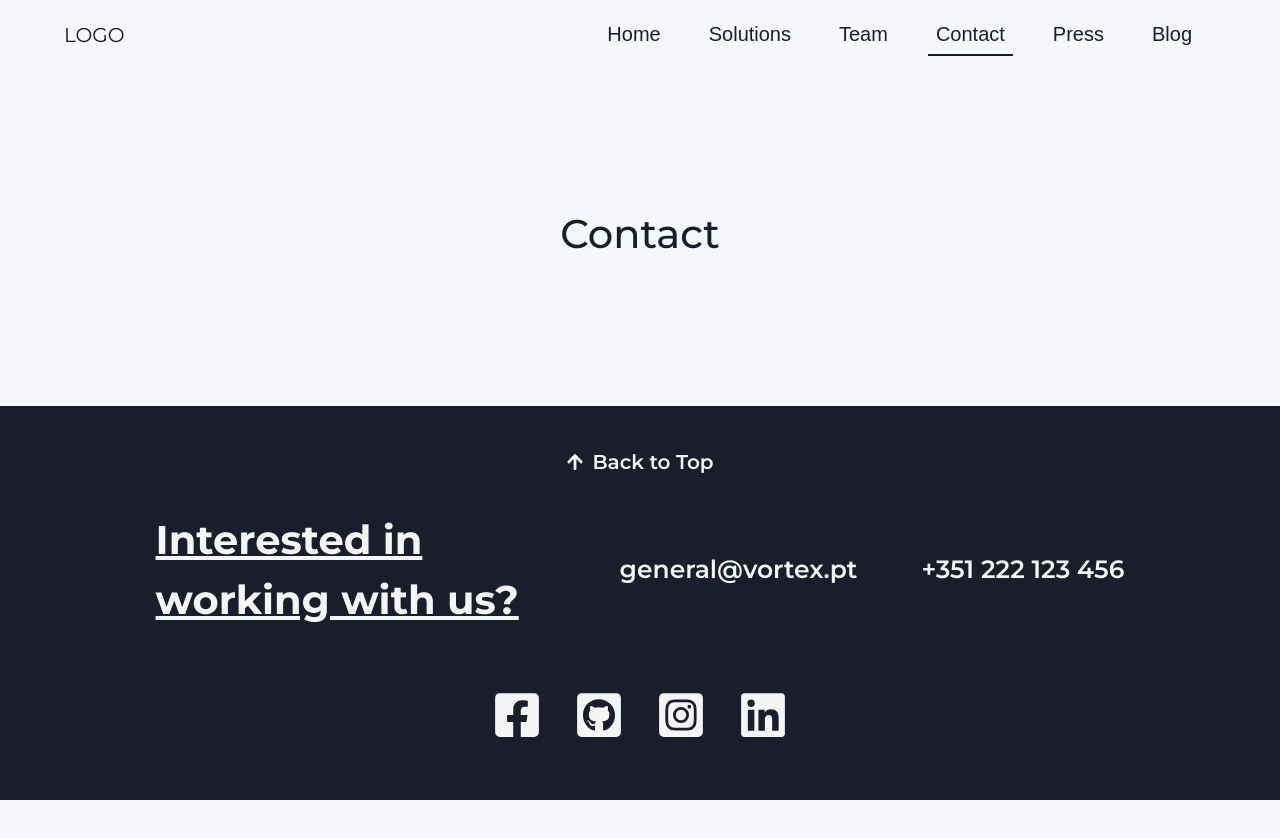
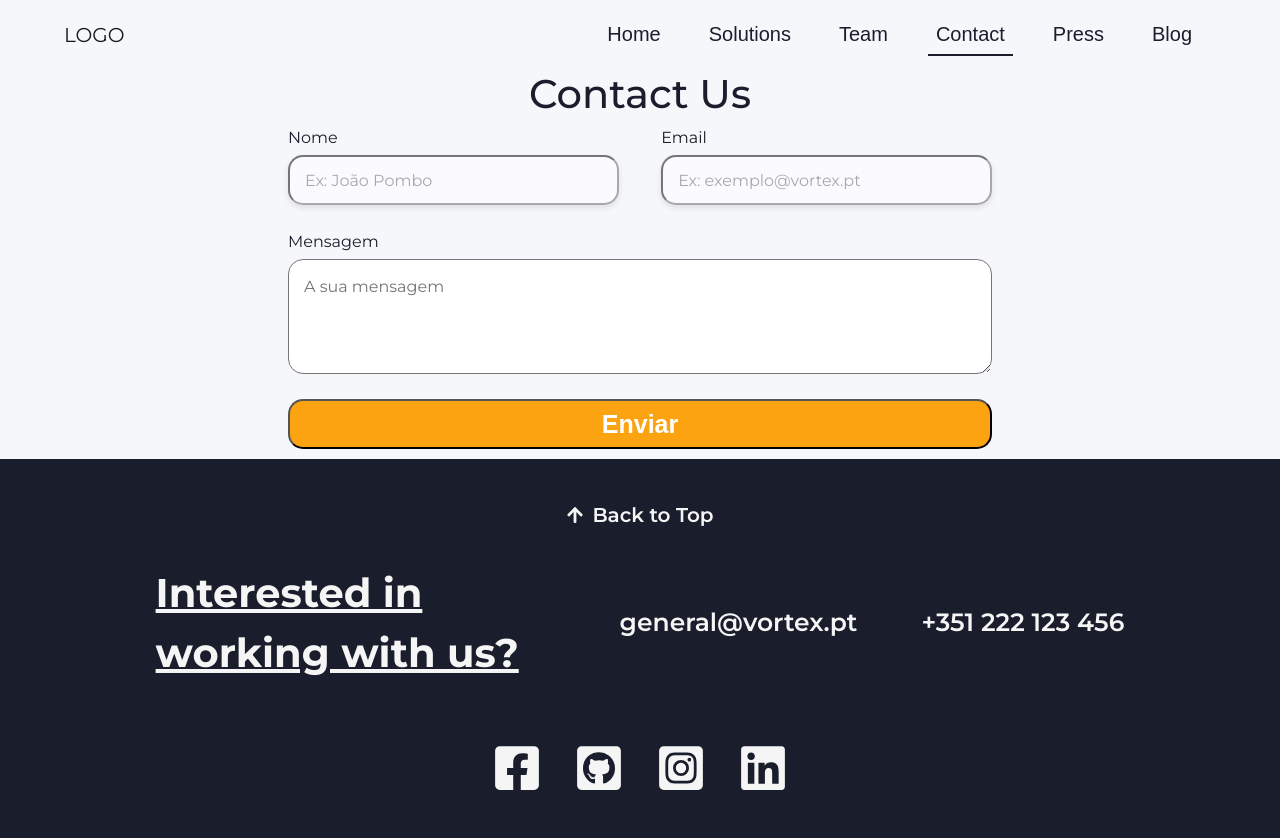
Before and after one commit to LGP21-LGP1/lgp21-lgp1.github.io, a Next.js app: page /contact in a window 1280 px wide. Shown: the top 838 px of the page. Before the commit the page ends 800 px from the top, so only its background shows below. Built offline with nearby package versions, Linux system fonts and the light colour scheme; no server answers; a web font is replaced by a local one.

Commit message:
started contact page

```diff
--- /dev/null
+++ b/components/contact/ContactForm.js
@@ -0,0 +1,40 @@
+import React, { useCallback, useState } from 'react';
+import FormInput from './FormInput'
+import FormTextArea from './FormTextArea'
+import style from './form.module.css'
+
+export const ContactForm = ({ submit }) => {
+    const [name, setName] = useState("");
+    const [email, setEmail] = useState("");
+    const [message, setMessage] = useState("");
+
+    const name_tip = "Ex: João Pombo"
+    const email_tip = "Ex: exemplo@vortex.pt"
+    const message_tip = "A sua mensagem"
+
+    const handleSend = useCallback(() => {
+        submit(name, email, message)
+    }, [name, email, message])
+    const updateName = useCallback((e) => {
+        setName(e.target.value)
+    }, [])
+    const updateEmail = useCallback((e) => {
+        setEmail(e.target.value)
+    }, [])
+    const updateMessage = useCallback((e) => {
+        setMessage(e.target.value)
+    }, [])
+    return (
+        <div className={style.formDiv}>
+            <div className={style.textInputRow}>
+                <FormInput label="Nome" placeholder={name_tip} onChange={updateName}></FormInput>
+                <FormInput label="Email" placeholder={email_tip} onChange={updateEmail}></FormInput>
+            </div>
+            <FormTextArea label="Mensagem" placeholder={message_tip} onChange={updateMessage}></FormTextArea>
+            <button className={style.sendButton} onClick={handleSend}>Enviar</button>
+        </div>
+        //onChange={handleChange}
+    );
+};
+
+export default ContactForm;
--- /dev/null
+++ b/components/contact/FormInput.js
@@ -0,0 +1,14 @@
+import React from 'react';
+import style from './form.module.css'
+
+export const FormInput = ({label, placeholder,onChange}) => {
+  return (
+    <div className={style.inputLabelDiv + " " + style.textInputLabelDiv}>
+        <label className={style.label} htmlFor={label}>{label}</label>
+        <input id={label} className={style.textInput} type="text" name="name" placeholder={placeholder}
+        onChange={onChange}/>
+    </div>
+  );
+};
+
+export default FormInput;
--- /dev/null
+++ b/components/contact/FormTextArea.js
@@ -0,0 +1,15 @@
+import React from 'react';
+import style from './form.module.css'
+
+export const FormTextArea = ({label, placeholder, onChange}) => {
+    return (
+        <div className={style.inputLabelDiv}>
+            <label className={style.label} htmlFor={label}>{label}</label>
+            <textarea id={label} className={style.textArea} placeholder={placeholder}name="" rows="4" cols="50"
+            onChange={onChange}>
+            </textarea>
+        </div>
+    );
+};
+
+export default FormTextArea;
--- /dev/null
+++ b/components/contact/form.module.css
@@ -0,0 +1,68 @@
+.textInput, .textArea, .sendButton {
+    border-radius: 15px;
+    margin-bottom: 10px;
+}
+
+.textInput {
+    background: #FFFFFF 0% 0% no-repeat padding-box;
+    box-shadow: 0px 3px 6px #00000029;
+    height: 50px;
+    opacity: 1;
+    font: italic normal var(--unnamed-font-weight-normal) 24px/35px var(--unnamed-font-family-poppins);
+    letter-spacing: var(--unnamed-character-spacing-0);
+    text-align: left;
+    color: #000000;
+    opacity: 0.6;
+}
+
+.label {
+    font: var(--unnamed-font-style-normal) normal 600 24px/29px var(--secondary-font);
+    letter-spacing: var(--unnamed-character-spacing-0);
+    /* color: var(--light); */ color:var(--dark);
+    text-align: left;
+    letter-spacing: 0px;
+    opacity: 1;
+    margin-bottom: 5px;
+}
+
+.textArea, .textInput {
+    padding-left: 15px;
+}
+
+.textArea{
+    padding-top: 15px;
+}
+
+.formDiv {
+    width: 55%;
+}
+
+.textInputLabelDiv {
+    width: 47%;
+}
+
+.inputLabelDiv {
+    display: flex;
+    flex-direction: column;
+    margin-bottom: 15px;
+}
+
+.textInputRow {
+    display: flex;
+    flex-grow: 1;
+    justify-content: space-between;
+    flex-wrap: wrap;
+}
+
+.sendButton {
+    /* width: 1085px;
+    height: 84px; */
+    height: 50px;
+    width: 100%;
+    background-color: #FCA311;
+    /* text-align: left; */
+    font: normal normal bold 25px/29px var(--secondary-font);
+    letter-spacing: 0px;
+    color: #FFFFFF;
+    opacity: 1;
+}
--- a/pages/contact.js
+++ b/pages/contact.js
@@ -2,8 +2,17 @@ import Head from 'next/head';
 import Link from 'next/link';
 import Footer from '../components/footer';
 import Navbar from '../components/navbar';
+import ContactForm from '../components/contact/ContactForm';
+import { useCallback } from 'react';
 
 export default function Contact() {
+
+  const submit = useCallback((name, email, message) => {
+    console.log(name)
+    console.log(email)
+    console.log(message)
+  }, [])
+
   return (
     <>
       <div className="page-container">
@@ -13,7 +22,8 @@ export default function Contact() {
         </Head>
         <Navbar dark={true} page={'contact'} />
         <main>
-          <h1 className="title">Contact</h1>
+          <h1 className="title">Contact Us</h1>
+          <ContactForm submit={submit}></ContactForm>
         </main>
         <Footer dark={true} />
       </div>
```
